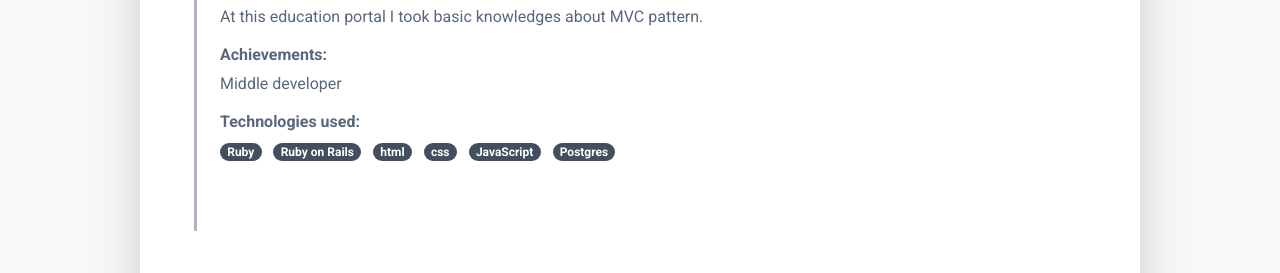
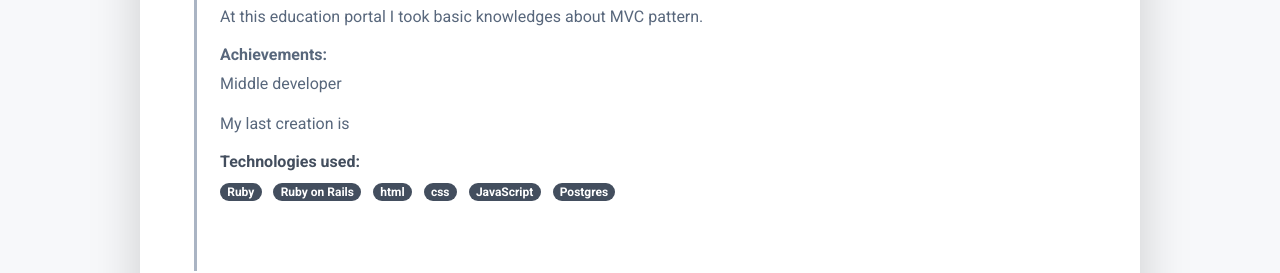
Before and after one commit to Unrealimp/unrealimp.github.io, a plain HTML site: page index.html in a window 1280 px wide. Shown: the part 1134-1407 px from the top of the page. Drawn offline with Linux system fonts and the light colour scheme.

Commit message:
Update index.html

```diff
--- a/index.html
+++ b/index.html
@@ -132,6 +132,7 @@
                                             <p>At this education portal I took basic knowledges about MVC pattern.</p>
                                             <h4 class="resume-timeline-item-desc-heading font-weight-bold">Achievements:</h4>
                                             <p>Middle developer</p>
+                                            <p> My last creation is <a href="https://limera.ru" target="_blank"> </p>
                                             <h4 class="resume-timeline-item-desc-heading font-weight-bold">Technologies used:</h4>
                                             <ul class="list-inline">
                                                 <li class="list-inline-item"><span class="badge badge-primary badge-pill">Ruby</span></li>
```
